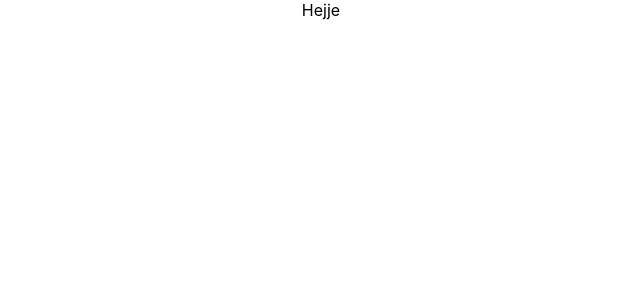
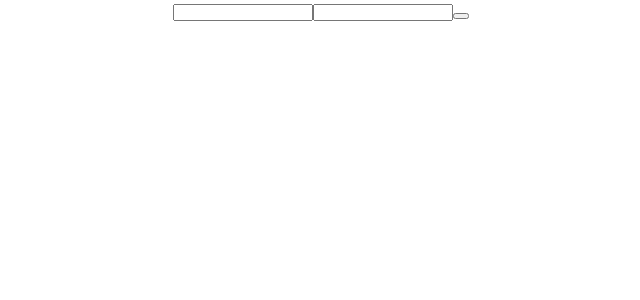
Before and after one commit to jepz/pastry-composer, a React (Create React App) app: page / in a window 1280 px wide. Shown: the top 300 px of the page, without its empty margins (319-959 px from the left). Built offline with nearby package versions, Linux system fonts and the light colour scheme.

Commit message:
Added form to login.

```diff
--- a/src/components/login-form/index.jsx
+++ b/src/components/login-form/index.jsx
@@ -1,5 +1,17 @@
 import React from 'react';
+import { TextField, PasswordField } from '../ui/inputs';
 
-const LoginForm = () => <div>Hejje</div>;
+const LoginForm = () => {
+  const handleOnSubmit = event => {
+    event.preventDefault();
+  };
+  return (
+    <form onSubmit={handleOnSubmit}>
+      <TextField />
+      <PasswordField />
+      <button type="submit" label="click me" />
+    </form>
+  );
+};
 
 export default LoginForm;
--- /dev/null
+++ b/src/components/ui/inputs/index.js
@@ -0,0 +1,3 @@
+export { default as TextField } from './views/text-field';
+export { default as PasswordField } from './views/password-field';
+export { default as DropdownInput } from './views/dropdown-input';
--- /dev/null
+++ b/src/components/ui/inputs/views/dropdown-input.jsx
@@ -0,0 +1,5 @@
+import React from 'react';
+
+const DropdownInput = () => <input type="select" />;
+
+export default DropdownInput;
--- a/src/components/ui/input/views/input-field.jsx
+++ b/src/components/ui/inputs/views/password-field.jsx
@@ -1,4 +1,4 @@
-import React from 'react';
+import React, { useState } from 'react';
 import styled from 'styled-components';
 import propTypes from 'prop-types';
 
@@ -6,16 +6,18 @@ const StyledInput = styled.input`
   font-size: 10px;
 `;
 
-const InputField = props => {
-  const { types, value } = props;
-  return <StyledInput type={types} value={value} />;
+const PasswordField = props => {
+  const {} = props;
+  const [value, setValue] = useState('');
+
+  return <StyledInput type="password" value={value} onChange={setValue} />;
 };
 
-InputField.defaultProps = {
+PasswordField.defaultProps = {
   types: 'text',
   value: ''
 };
-InputField.propTypes = {
+PasswordField.propTypes = {
   /** Set what type of input that should be used. */
   types: propTypes.string,
 
@@ -23,4 +25,4 @@ InputField.propTypes = {
   value: propTypes.string
 };
 
-export default InputField;
+export default PasswordField;
--- /dev/null
+++ b/src/components/ui/inputs/views/text-field.jsx
@@ -0,0 +1,42 @@
+import React, { useState } from 'react';
+import styled from 'styled-components';
+import propTypes from 'prop-types';
+
+const StyledInput = styled.input`
+  font-size: 10px;
+`;
+
+const TextField = props => {
+  const { name, previousValue } = props;
+  const [changedValue, setValue] = useState(previousValue);
+  const handleOnChange = e => {
+    const { value } = e.target;
+    console.log(value);
+    setValue(value);
+  };
+  return (
+    <StyledInput
+      type="text"
+      value={changedValue}
+      name={name}
+      onChange={handleOnChange}
+    />
+  );
+};
+
+TextField.defaultProps = {
+  types: 'text',
+  previousValue: '',
+  name: 'StateProp'
+};
+TextField.propTypes = {
+  /** Set what type of input that should be used. */
+  types: propTypes.string,
+
+  /** Name of the prop in state */
+  name: propTypes.string,
+  /** What value the fields has.  */
+  previousValue: propTypes.string
+};
+
+export default TextField;
```
Also changed, not shown: src/components/ui/input/index.js (deleted).
